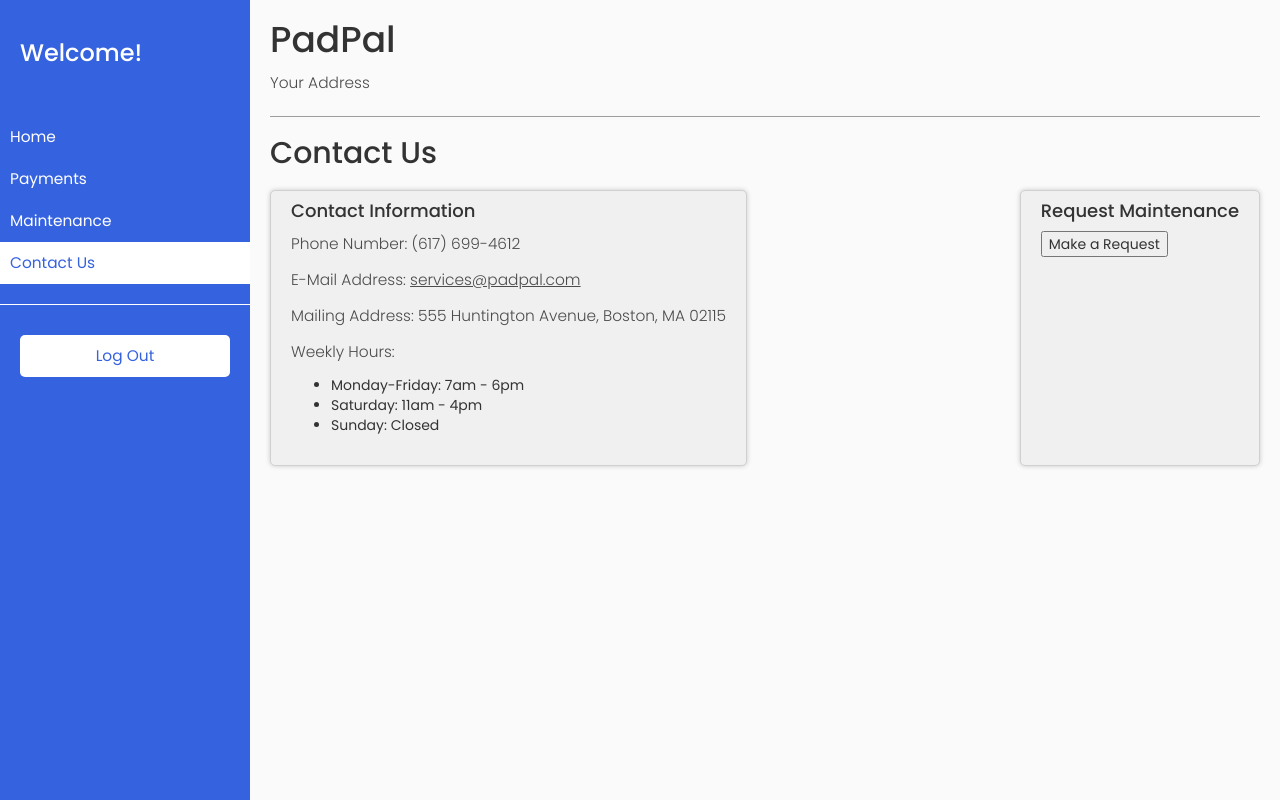
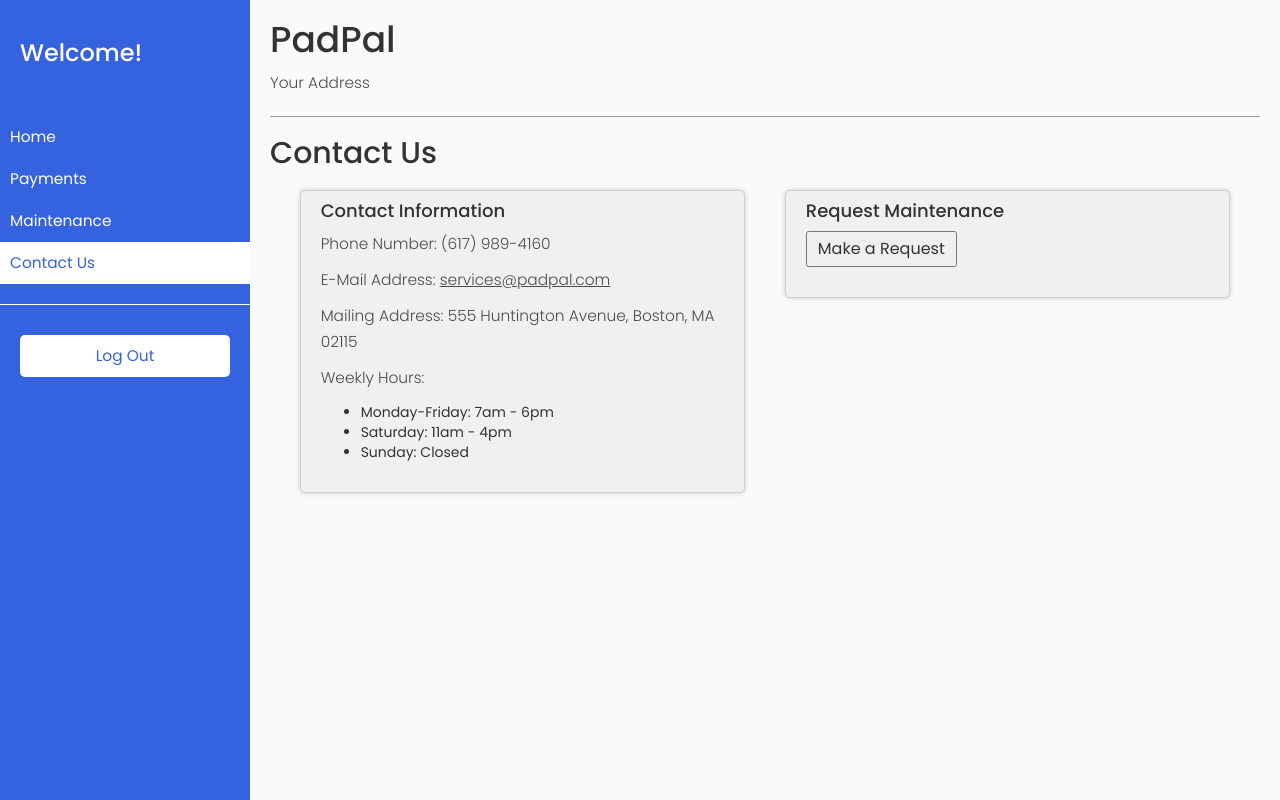
Before and after one commit to roostaiematwit/webdevaccountingproj, a plain HTML site: page sidebar/contact.html in a window 1280 px wide. Drawn offline with nearby package versions, Linux system fonts and the light colour scheme.

Commit message:
Maintenance Tooltab + style

```diff
--- a/sidebar/contact.html
+++ b/sidebar/contact.html
@@ -49,7 +49,7 @@
 
         <section class="tooltab">
           <h4>Contact Information</h4>
-          <p>Phone Number: (617) 699-4612</p>
+          <p>Phone Number: (617) 989-4160</p>
           <p>E-Mail Address: <a href="mailto:services@padpal.com">services@padpal.com</a></p>
           <p>Mailing Address: 555 Huntington Avenue, Boston, MA 02115</p>
           <p>Weekly Hours:</p>
@@ -59,11 +59,12 @@
             <li>Sunday: Closed</li>
           </ul>
         </section>
-        <section class="tooltab">
+        <section class="tooltab small">
           <h4>Request Maintenance</h4>
           <form action="/sidebar/maintainence.html">
             <input type="submit" value="Make a Request"></input>
           </form>
+          <p></p>
         </section>
       </div>
     </div>
--- a/sidebar/contactstyle.css
+++ b/sidebar/contactstyle.css
@@ -1,18 +1,9 @@
 .tooltab {
-    background-color: #f0f0f0;
-    border: 1px solid #d0d0d0;
-    border-radius: 5px;
-    padding: 0px 20px 20px 20px;
-    margin: 20px 0px;
-
-    /*  light shadow */
-    -webkit-box-shadow: 0px 0px 5px 0px rgba(0, 0, 0, 0.2);
+    width: 45%;
 }
 
-hr {
-    background-color: rgb(157, 157, 157);
-    height: 1px;
-    border: none;
+.small {
+    height: 10%;
 }
 
 a[href="mailto:services@padpal.com"] {
@@ -27,9 +18,14 @@ a[href="mailto:services@padpal.com"]:hover {
     display: flex;
     flex-direction: row;
     flex-wrap: wrap;
-    justify-content: space-between;
+    justify-content: space-evenly;
 }
 
 h2 {
     margin:0;
 }
+
+input {
+    padding: 5px 10px;
+    font-size: 16px;
+}
--- a/sidebar/style.css
+++ b/sidebar/style.css
@@ -42,6 +42,17 @@ hr {
     border: none;
 }
 
+
+.tooltab {
+    background-color: #f0f0f0;
+    border: 1px solid #d0d0d0;
+    border-radius: 5px;
+    padding: 0px 20px 20px 20px;
+    margin: 20px 10px;
+
+    /*  light shadow */
+    -webkit-box-shadow: 0px 0px 5px 0px rgba(0, 0, 0, 0.2);
+}
 
 /* ---------------------------------------------------
     SIDEBAR STYLE
```
